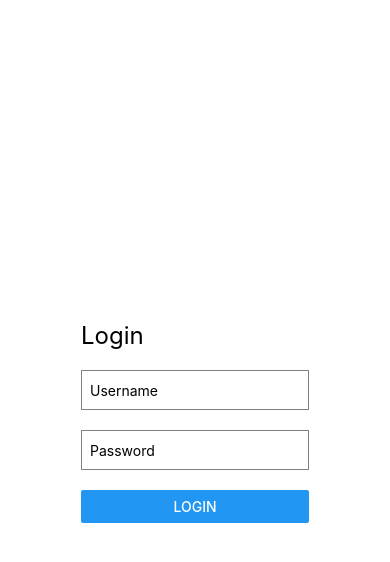
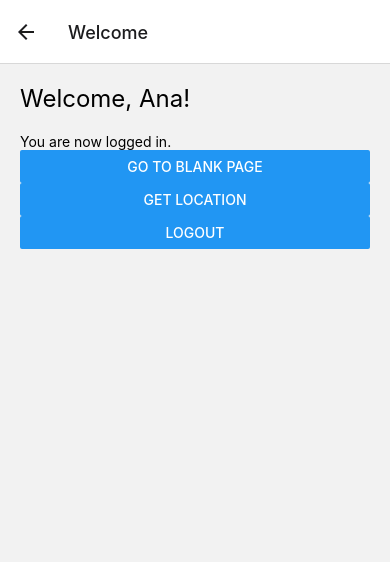
Before and after one commit to MartinNguyen03/IBM-AI-Pet, a React Native app in the folder mobileApp2/: screen /Welcome in a window 390 px wide. Shown: the top 562 px of the page. Built offline with nearby package versions, Linux system fonts and the light colour scheme.

Commit message:
logout fixed

```diff
--- a/mobileApp2/App.js
+++ b/mobileApp2/App.js
@@ -1,19 +1,7 @@
+// App.js
 import React from 'react';
-import { SafeAreaView, StyleSheet } from 'react-native';
-import LoginForm from './components/LoginForm';
+import AppNavigator from './navigation/AppNavigator';
 
 export default function App() {
-  return (
-    <SafeAreaView style={styles.container}>
-      <LoginForm />
-    </SafeAreaView>
-  );
+  return <AppNavigator />;
 }
-
-const styles = StyleSheet.create({
-  container: {
-    flex: 1,
-    justifyContent: 'center',
-    alignItems: 'center',
-  },
-});
--- a/mobileApp2/components/LoginForm.js
+++ b/mobileApp2/components/LoginForm.js
@@ -1,32 +1,28 @@
-import React, { useState } from 'react';
+// components/LoginForm.js
+import React, { useState, useEffect } from 'react';
 import { View, Text, TextInput, Button, StyleSheet, Alert } from 'react-native';
-import WelcomePage from './WelcomePage';
 
-export default function LoginForm() {
+export default function LoginForm({ navigation }) {
   const [username, setUsername] = useState('');
   const [password, setPassword] = useState('');
-  const [isLoggedIn, setIsLoggedIn] = useState(false);
 
-  const handleUsernameChange = (text) => {
-    setUsername(text);
-  };
+  useEffect(() => {
+    const unsubscribe = navigation.addListener('focus', () => {
+      // Reset the form when the screen comes into focus
+      setUsername('');
+      setPassword('');
+    });
 
-  const handlePasswordChange = (text) => {
-    setPassword(text);
-  };
+    return unsubscribe;
+  }, [navigation]);
 
-  const handleSubmit = () => {
-    if (username === 'Ana' && password === 'parrot') {
-      setIsLoggedIn(true);
-      Alert.alert('Login Successful');
+  const handleLogin = () => {
+    if (username === 'Ana' && password === 'p') {
+      navigation.navigate('Welcome');
     } else {
-      Alert.alert('Invalid username or password');
+      Alert.alert('Invalid Credentials', 'Please enter the correct username and password.');
     }
   };
-
-  if (isLoggedIn) {
-    return <WelcomePage />;
-  }
 
   return (
     <View style={styles.container}>
@@ -35,16 +31,16 @@ export default function LoginForm() {
         style={styles.input}
         placeholder="Username"
         value={username}
-        onChangeText={handleUsernameChange}
+        onChangeText={setUsername}
       />
       <TextInput
         style={styles.input}
         placeholder="Password"
         value={password}
-        onChangeText={handlePasswordChange}
+        onChangeText={setPassword}
         secureTextEntry
       />
-      <Button title="Login" onPress={handleSubmit} />
+      <Button title="Login" onPress={handleLogin} />
     </View>
   );
 }
@@ -62,6 +58,6 @@ const styles = StyleSheet.create({
     borderColor: 'gray',
     borderWidth: 1,
     marginBottom: 20,
-    paddingLeft: 8,
+    paddingHorizontal: 10,
   },
 });
--- a/mobileApp2/components/WelcomePage.js
+++ b/mobileApp2/components/WelcomePage.js
@@ -1,14 +1,17 @@
+// components/WelcomePage.js
 import React, { useState } from 'react';
 import { View, Text, Button, StyleSheet, Alert } from 'react-native';
 import * as Location from 'expo-location';
 import BlankPage from './BlankPage';
 
-export default function WelcomePage() {
+export default function WelcomePage({ navigation }) {
   const [showBlankPage, setShowBlankPage] = useState(false);
   const [location, setLocation] = useState(null);
 
   const handleLogout = () => {
     Alert.alert('Logout', 'You have been logged out.');
+
+    navigation.navigate('Login');
   };
 
   const goToBlankPage = () => {
--- /dev/null
+++ b/mobileApp2/navigation/AppNavigator.js
@@ -0,0 +1,19 @@
+// navigation/AppNavigator.js
+import React from 'react';
+import { NavigationContainer } from '@react-navigation/native';
+import { createNativeStackNavigator } from '@react-navigation/native-stack';
+import LoginForm from '../components/LoginForm';
+import WelcomePage from '../components/WelcomePage';
+
+const Stack = createNativeStackNavigator();
+
+export default function AppNavigator() {
+  return (
+    <NavigationContainer>
+      <Stack.Navigator initialRouteName="Login">
+        <Stack.Screen name="Login" component={LoginForm} />
+        <Stack.Screen name="Welcome" component={WelcomePage} />
+      </Stack.Navigator>
+    </NavigationContainer>
+  );
+}
```
Also changed, not shown: mobileApp2/package.json (+6 -1 lines), 1 other file (tests, documents, lock files or other folders).
